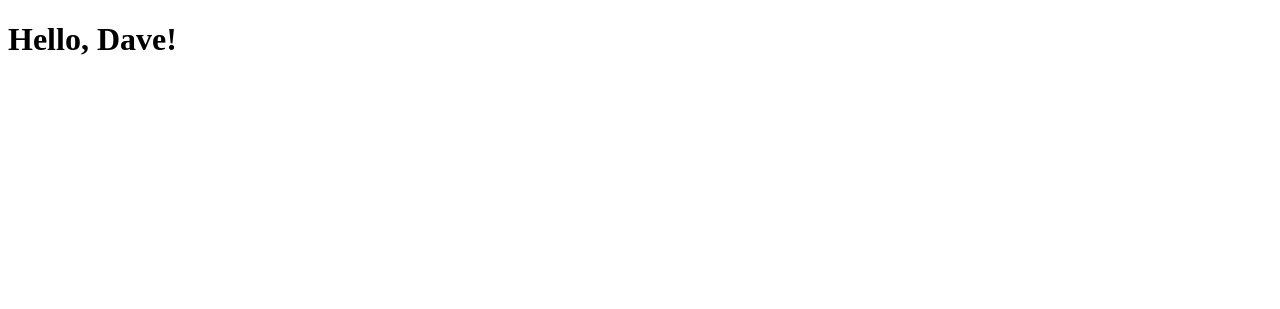
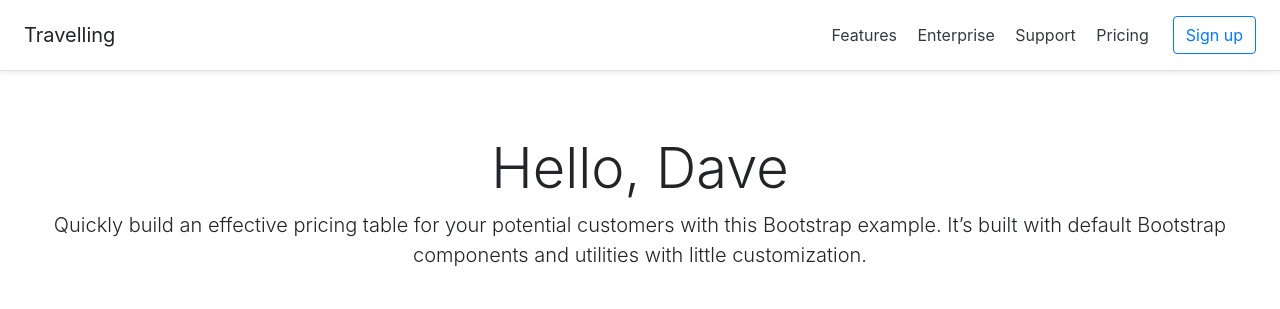
Before and after one commit to BrilliantDecision/django_app, a Django app: page / in a window 1280 px wide. Before the commit the part shown is almost empty. Shown: the top 309 px of the page. Run offline with Django 3.2, Linux system fonts and the light colour scheme; some libraries are stand-ins or nearby versions.

Commit message:
base.html home.html

```diff
--- a/learn_django/views.py
+++ b/learn_django/views.py
@@ -3,6 +3,5 @@ from django.shortcuts import render
 
 
 def home_view(request):
-    name = "Bob"
     context = {'name': 'Dave'}
     return render(request, 'home.html', context)
--- /dev/null
+++ b/templates/base.html
@@ -0,0 +1,33 @@
+<!doctype html>
+<html lang="en">
+  <head>
+    <!-- Required meta tags -->
+    <meta charset="utf-8">
+    <meta name="viewport" content="width=device-width, initial-scale=1, shrink-to-fit=no">
+
+    <!-- Bootstrap CSS -->
+    <link rel="stylesheet" href="https://stackpath.bootstrapcdn.com/bootstrap/4.5.0/css/bootstrap.min.css" integrity="sha384-9aIt2nRpC12Uk9gS9baDl411NQApFmC26EwAOH8WgZl5MYYxFfc+NcPb1dKGj7Sk" crossorigin="anonymous">
+
+    <title>{% block title %}{% endblock %}</title>
+  </head>
+  <body>
+  <div class="d-flex flex-column flex-md-row align-items-center p-3 px-md-4 mb-3 bg-white border-bottom shadow-sm">
+  <h5 class="my-0 mr-md-auto font-weight-normal">Travelling</h5>
+  <nav class="my-2 my-md-0 mr-md-3">
+    <a class="p-2 text-dark" href="#">Features</a>
+    <a class="p-2 text-dark" href="#">Enterprise</a>
+    <a class="p-2 text-dark" href="#">Support</a>
+    <a class="p-2 text-dark" href="#">Pricing</a>
+  </nav>
+  <a class="btn btn-outline-primary" href="#">Sign up</a>
+</div>
+
+{% block content %}{% endblock %}
+
+    <!-- Optional JavaScript -->
+    <!-- jQuery first, then Popper.js, then Bootstrap JS -->
+    <script src="https://code.jquery.com/jquery-3.5.1.slim.min.js" integrity="sha384-DfXdz2htPH0lsSSs5nCTpuj/zy4C+OGpamoFVy38MVBnE+IbbVYUew+OrCXaRkfj" crossorigin="anonymous"></script>
+    <script src="https://cdn.jsdelivr.net/npm/popper.js@1.16.0/dist/umd/popper.min.js" integrity="sha384-Q6E9RHvbIyZFJoft+2mJbHaEWldlvI9IOYy5n3zV9zzTtmI3UksdQRVvoxMfooAo" crossorigin="anonymous"></script>
+    <script src="https://stackpath.bootstrapcdn.com/bootstrap/4.5.0/js/bootstrap.min.js" integrity="sha384-OgVRvuATP1z7JjHLkuOU7Xw704+h835Lr+6QL9UvYjZE3Ipu6Tp75j7Bh/kR0JKI" crossorigin="anonymous"></script>
+  </body>
+</html>
--- a/templates/home.html
+++ b/templates/home.html
@@ -1,10 +1,8 @@
-<!DOCTYPE html>
-<html lang="en">
-<head>
-    <meta charset="UTF-8">
-    <title>Title</title>
-</head>
-<body>
-    <h1> Hello, {{ name }}! </h1>
-</body>
-</html>
+{% extends "base.html" %}
+{% block title %}Home page{% endblock %}
+{% block content %}
+    <div class="pricing-header px-3 py-3 pt-md-5 pb-md-4 mx-auto text-center">
+        <h1 class="display-4">Hello, {{ name }}</h1>
+        <p class="lead">Quickly build an effective pricing table for your potential customers with this Bootstrap example. It’s built with default Bootstrap components and utilities with little customization.</p>
+    </div>
+{% endblock %}
```
